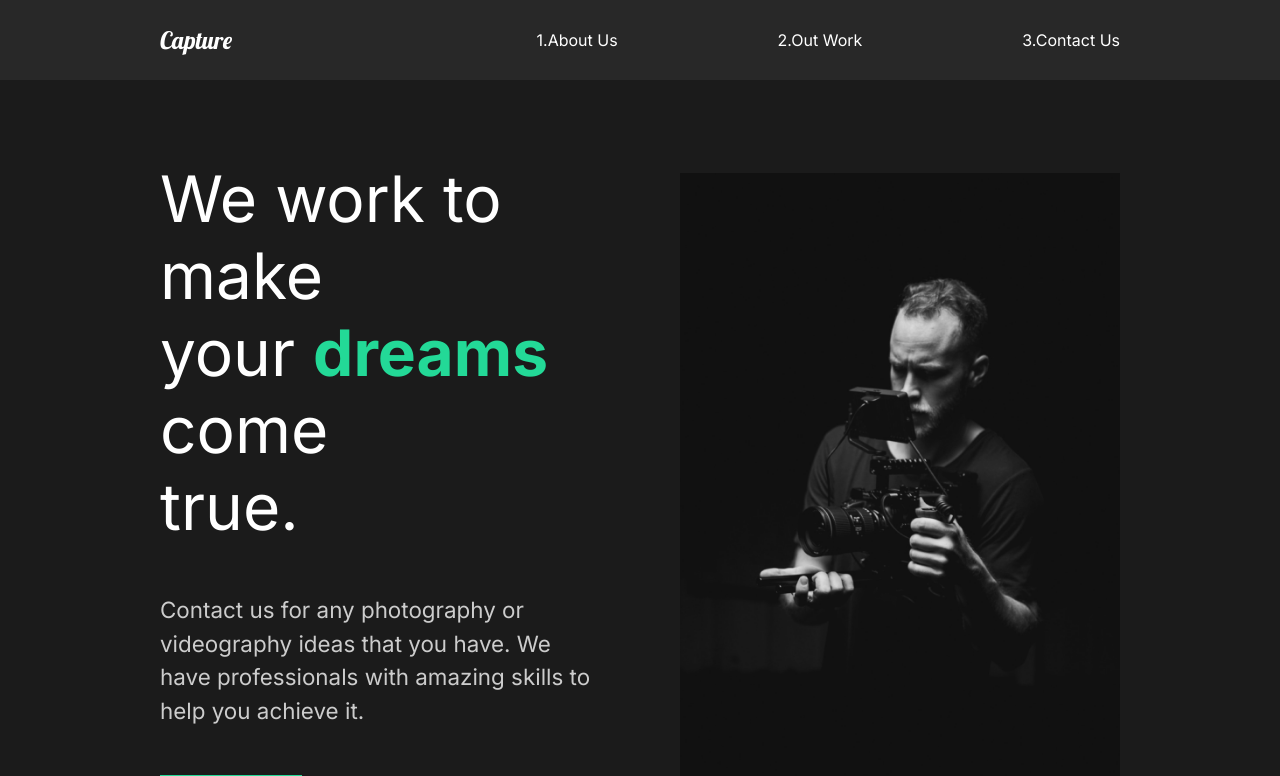
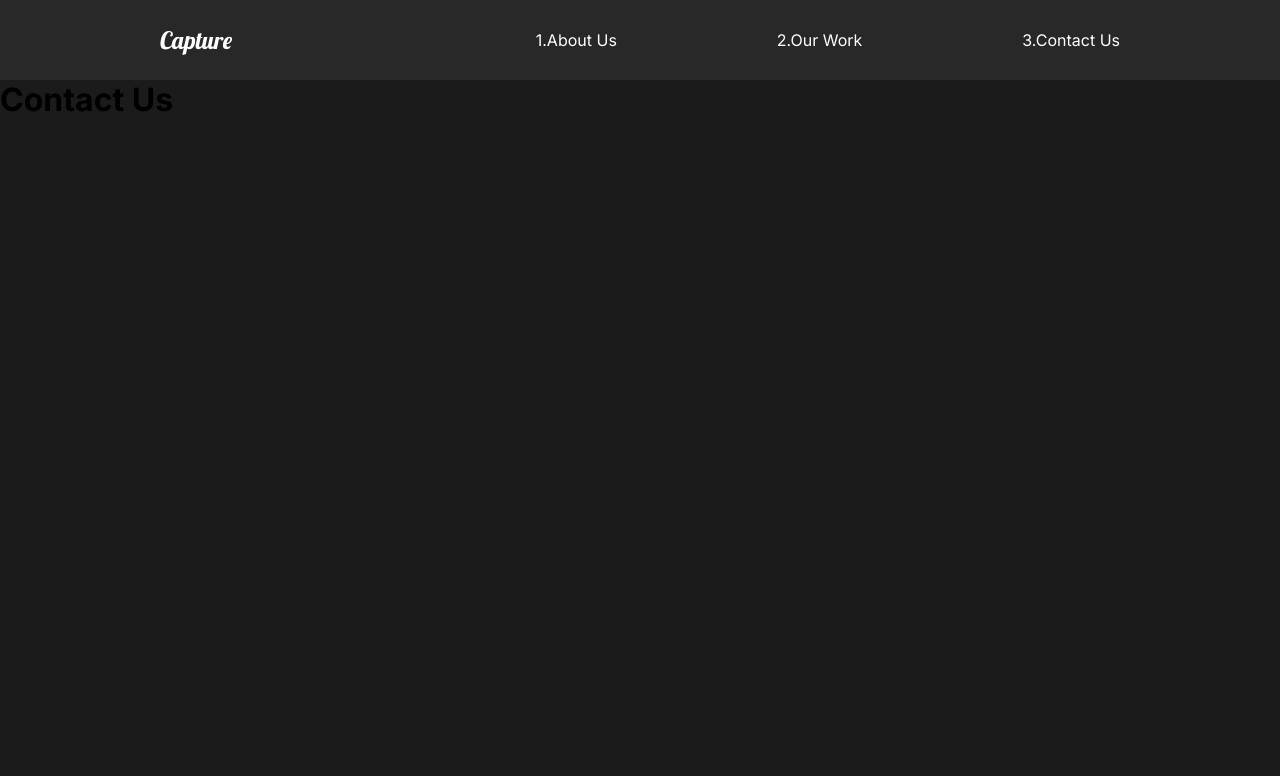
Before and after one commit to phonqha/capture-react, a React (Create React App) app: page /contact in a window 1280 px wide. Shown: the top 776 px of the page. Built offline with nearby package versions, Linux system fonts and the light colour scheme.

Commit message:
9.React Router

```diff
--- a/src/App.js
+++ b/src/App.js
@@ -3,14 +3,28 @@ import React from "react";
 import GlobalStyle from "./components/GlobalStyle";
 //Import Pages
 import AboutUs from "./pages/AboutUs";
+import ContactUs from "./pages/ContactUs";
+import OurWork from "./pages/OurWork";
 import Nav from "./components/Nav";
+//Router
+import { Route, Switch } from "react-router-dom";
 
 function App() {
     return (
         <div className="App">
+            <GlobalStyle />
             <Nav />
-            <GlobalStyle />
-            <AboutUs />
+            <Switch>
+                <Route path="/" exact>
+                    <AboutUs />
+                </Route>
+                <Route path="/work">
+                    <OurWork />
+                </Route>
+                <Route path="/contact">
+                    <ContactUs />
+                </Route>
+            </Switch>
         </div>
     );
 }
--- a/src/components/Nav.js
+++ b/src/components/Nav.js
@@ -1,23 +1,24 @@
 import React from "react";
 import styled from "styled-components";
+import { Link } from "react-router-dom";
 
 const Nav = () => {
     return (
         <StyledNav>
             <h1>
-                <a id="logo" href="#">
+                <Link id="logo" to="/">
                     Capture
-                </a>
+                </Link>
             </h1>
             <ul>
                 <li>
-                    <a href="#">1.About Us</a>
+                    <Link to="/">1.About Us</Link>
                 </li>
                 <li>
-                    <a href="#">2.Out Work</a>
+                    <Link to="/work">2.Our Work</Link>
                 </li>
                 <li>
-                    <a href="#">3.Contact Us</a>
+                    <Link to="/contact">3.Contact Us</Link>
                 </li>
             </ul>
         </StyledNav>
--- a/src/index.js
+++ b/src/index.js
@@ -2,10 +2,13 @@ import React from "react";
 import ReactDOM from "react-dom";
 import App from "./App";
 import reportWebVitals from "./reportWebVitals";
+import { BrowserRouter } from "react-router-dom";
 
 ReactDOM.render(
     <React.StrictMode>
-        <App />
+        <BrowserRouter>
+            <App />
+        </BrowserRouter>
     </React.StrictMode>,
     document.getElementById("root")
 );
--- /dev/null
+++ b/src/pages/ContactUs.js
@@ -0,0 +1,11 @@
+import React from "react";
+
+const ContactUs = () => {
+    return (
+        <div>
+            <h1>Contact Us</h1>
+        </div>
+    );
+};
+
+export default ContactUs;
--- /dev/null
+++ b/src/pages/OurWork.js
@@ -0,0 +1,11 @@
+import React from "react";
+
+const OurWork = () => {
+    return (
+        <div>
+            <h1>Our Work</h1>
+        </div>
+    );
+};
+
+export default OurWork;
```
